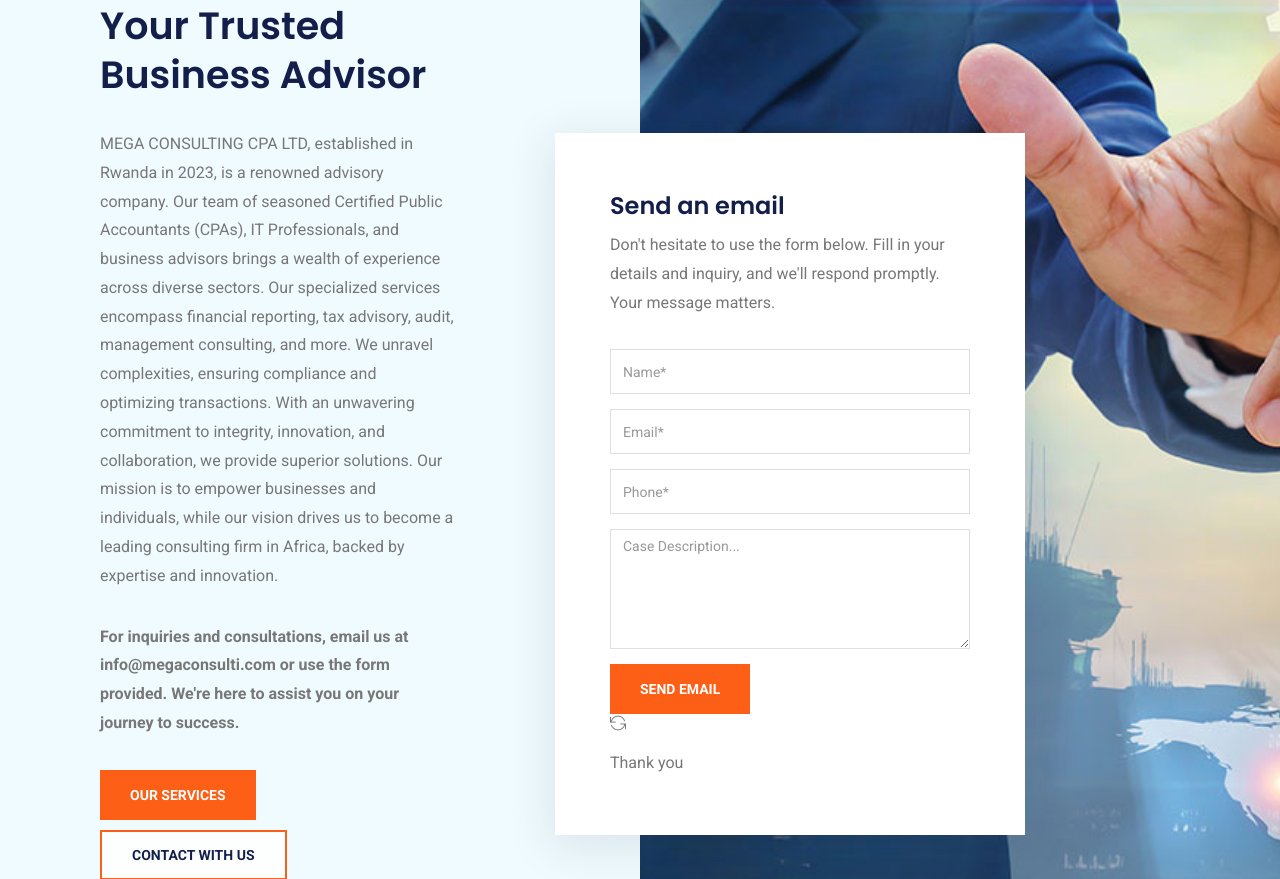
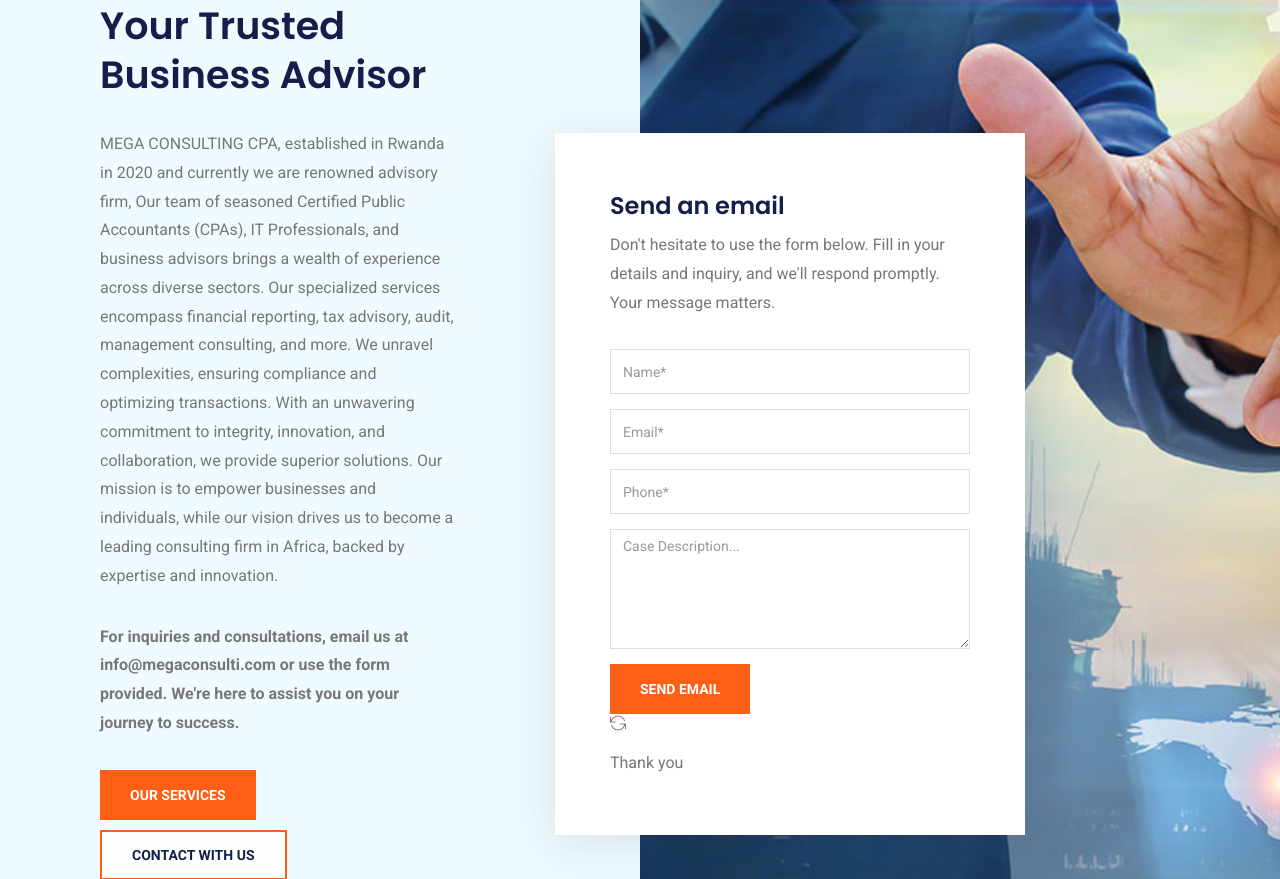
Before and after one commit to IMANISHIMWE21218/MegaConsultingApp, a Django app: page / in a window 1280 px wide. Shown: the part 3729-4608 px from the top of the page. Run offline with Django 3.2, Linux system fonts and the light colour scheme; data comes from the database, SQL or seed files in the repository; both versions use the stored data as it was after the commit; some libraries are stand-ins or nearby versions.

Commit message:
final push after noon

```diff
--- a/templates/Mega Consulting-Website/index-3.html
+++ b/templates/Mega Consulting-Website/index-3.html
@@ -495,7 +495,7 @@
                 <div class="left-col">
                     <h2>Your Trusted Business Advisor</h2>
                     <div class="details">
-                        <p>MEGA CONSULTING CPA LTD, established in Rwanda in 2023, is a renowned advisory company. Our team of seasoned Certified Public Accountants (CPAs), IT Professionals, and business advisors brings a wealth of experience across diverse sectors. Our specialized services encompass financial reporting, tax advisory, audit, management consulting, and more. We unravel complexities, ensuring compliance and optimizing transactions. With an unwavering commitment to integrity, innovation, and collaboration, we provide superior solutions. Our mission is to empower businesses and individuals, while our vision drives us to become a leading consulting firm in Africa, backed by expertise and innovation. </p>
+                        <p>MEGA CONSULTING CPA, established in Rwanda in 2020 and currently we are renowned advisory firm, Our team of seasoned Certified Public Accountants (CPAs), IT Professionals, and business advisors brings a wealth of experience across diverse sectors. Our specialized services encompass financial reporting, tax advisory, audit, management consulting, and more. We unravel complexities, ensuring compliance and optimizing transactions. With an unwavering commitment to integrity, innovation, and collaboration, we provide superior solutions. Our mission is to empower businesses and individuals, while our vision drives us to become a leading consulting firm in Africa, backed by expertise and innovation. </p>
                         <p><b>For inquiries and consultations, email us at {{ topfooter.email }} or use the form provided. We're here to assist you on your journey to success.</b></p>
                         <!-- <div class="clearfix">
                             <ul>
```
Also changed, not shown: db.sqlite3.
